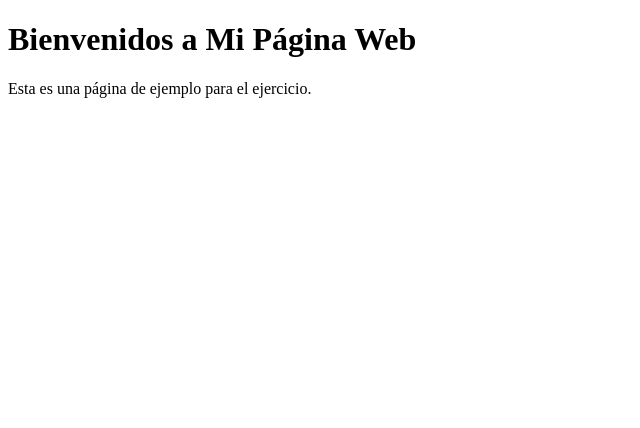
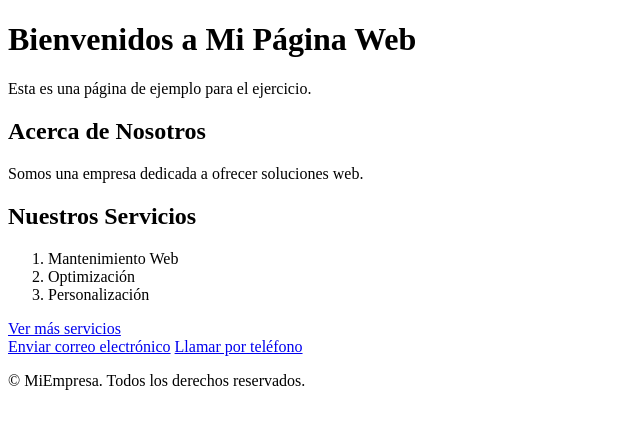
Before and after one commit to FcoJavierVGizv/LMSGI-2526, a plain HTML site: page LMSGI-2526/HTML/ejercicio1.html in a window 1280 px wide. Shown: the whole page, without its empty margins (0-640 px from the left). Drawn offline with Linux system fonts and the light colour scheme.

Commit message:
ejercicio 1 terminado

```diff
--- a/LMSGI-2526/HTML/ejercicio1.html
+++ b/LMSGI-2526/HTML/ejercicio1.html
@@ -1,14 +1,39 @@
 <!DOCTYPE html>
 <html lang="en">
+
 <head>
     <meta charset="UTF-8">
     <meta name="viewport" content="width=device-width, initial-scale=1.0">
-    <title>Document</title>
+    <title>Mi Página Web</title>
 </head>
+
 <body>
     <header>
         <h1>Bienvenidos a Mi Página Web</h1>
         <p>Esta es una página de ejemplo para el ejercicio.</p>
     </header>
+
+    <main>
+        <h2>Acerca de Nosotros</h2>
+        <p>Somos una empresa dedicada a ofrecer soluciones web.</p>
+    </main>
+
+    <section>
+        <h2>Nuestros Servicios</h2>
+        <ol>
+            <li>Mantenimiento Web</li>
+            <li>Optimización</li>
+            <li>Personalización</li>
+        </ol>
+
+        <a href="https://www.ejemplo.com" target="_blank">Ver más servicios</a>
+
+        <footer>
+            <a href="mailto:info@miempresa.com">Enviar correo electrónico</a>
+            <a href="tel:+1234567890">Llamar por teléfono</a>
+            <p>&copy; MiEmpresa. Todos los derechos reservados.</p>
+        </footer>
+    </section>
 </body>
+
 </html>
```
